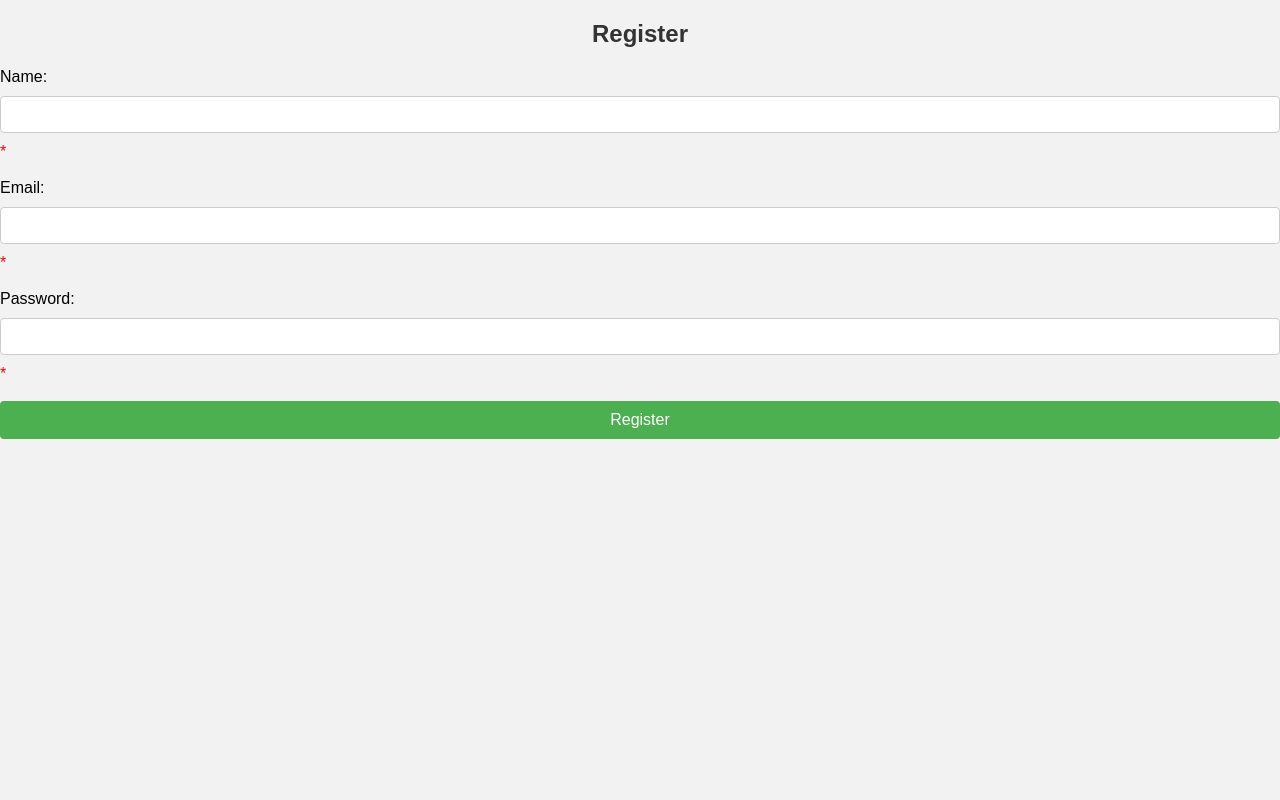
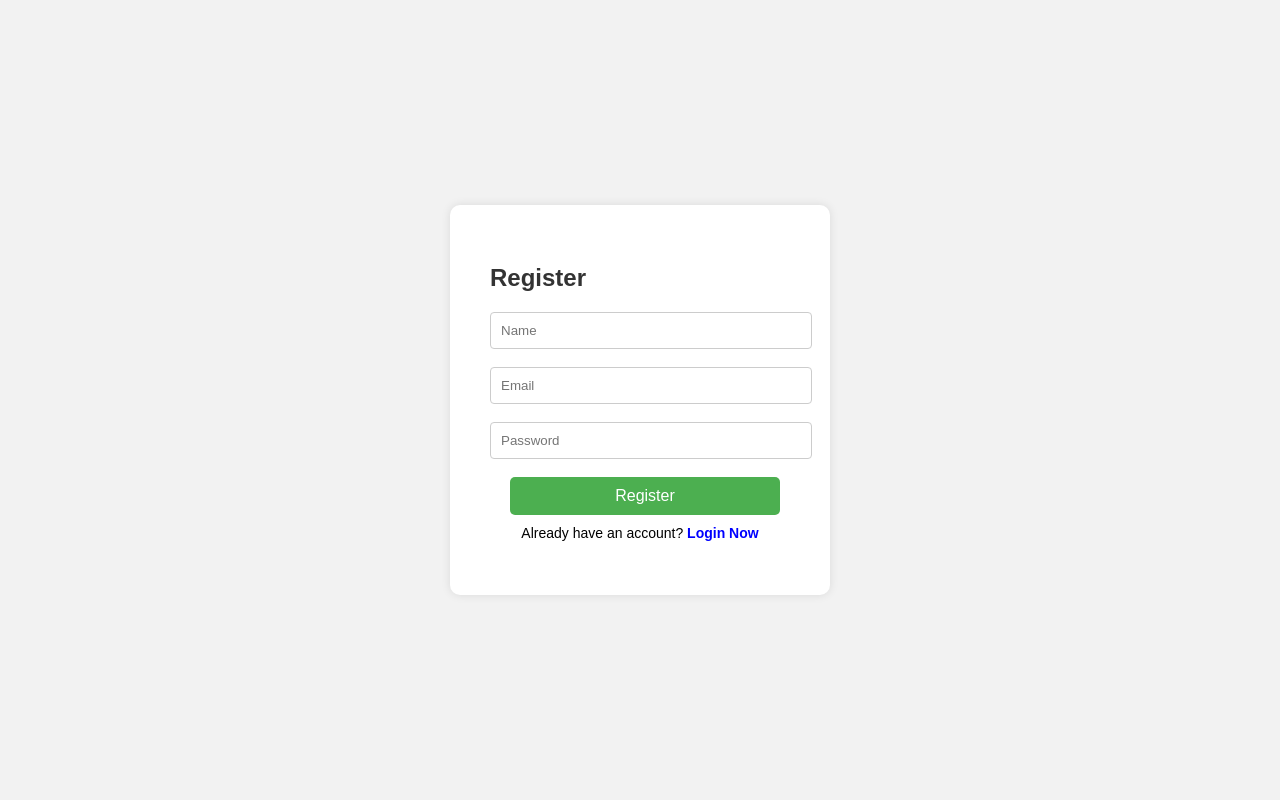
Before and after one commit to arburhan/mini-social-media-php, a PHP site: page /registration.php in a window 1280 px wide. Run offline with PHP 8.4, Linux system fonts and the light colour scheme.

Commit message:
enhance login and registration pages with improved styling and error handling

```diff
--- a/login.php
+++ b/login.php
@@ -9,11 +9,12 @@
 <body>
     <div class="login-container">
         <h2>Login</h2>
-        <form action="login_process.php" method="post">
+        <form action="" method="post">
             <input type="text" name="username" placeholder="Username" required>
             <input type="password" name="password" placeholder="Password" required>
             <input type="submit" value="Login">
         </form>
+        <p class='regiHere'>You have no account? <span>Registration Now</span></p>
     </div>
 </body>
 </html>
--- a/registration.css
+++ b/registration.css
@@ -1,54 +1,69 @@
 body {
     font-family: Arial, sans-serif;
     background-color: #f2f2f2;
+    display: flex;
+    justify-content: center;
+    align-items: center;
+    height: 100vh;
     margin: 0;
-    padding: 0;
 }
 
 .container {
-    width: 100%;
-    max-width: 500px;
-    margin: 50px auto;
     background-color: #fff;
-    padding: 20px;
+    padding: 40px;
+    border-radius: 10px;
     box-shadow: 0 0 10px rgba(0, 0, 0, 0.1);
-    border-radius: 5px;
+    width: 300px;
 }
 
 h2 {
-    text-align: center;
     margin-bottom: 20px;
     color: #333;
 }
 
+label {
+    display: block;
+    margin-bottom: 5px;
+}
+
 input[type="text"],
-input[type="email"],
 input[type="password"] {
     width: 100%;
     padding: 10px;
-    margin: 10px 0;
+    margin-bottom: 10px 0px;
     border: 1px solid #ccc;
     border-radius: 4px;
-    box-sizing: border-box;
+}
+
+.error {
+    color: red;
+    font-size: 10px;
 }
 
 input[type="submit"] {
-    width: 100%;
+    margin-left: 20px;
+    width: 90%;
+    padding: 10px;
     background-color: #4CAF50;
+    border: none;
+    border-radius: 5px;
     color: white;
-    padding: 10px;
-    border: none;
-    border-radius: 4px;
+    font-size: 16px;
     cursor: pointer;
-    font-size: 16px;
 }
 
 input[type="submit"]:hover {
     background-color: #45a049;
 }
 
-.error {
-    color: red;
-    margin: 10px 0;
+.loginHere {
     text-align: center;
+    margin-top: 10px;
+    font-size: 14px;
 }
+
+.loginHere>span {
+    color: blue;
+    cursor: pointer;
+    font-weight: bold;
+}
--- a/registration.php
+++ b/registration.php
@@ -7,7 +7,7 @@
     <link rel="stylesheet" href="registration.css">
 </head>
 <body>
-    <div class="registration-form">
+    <div class="container">
         <h2>Register</h2>
         <?php
         $nameErr = $emailErr = $passwordErr = "";
@@ -51,20 +51,18 @@
         ?>
 
         <form method="post" action="<?php echo htmlspecialchars($_SERVER["PHP_SELF"]);?>">
-            <label for="name">Name:</label>
-            <input type="text" id="name" name="name" value="<?php echo $name;?>">
-            <span class="error">* <?php echo $nameErr;?></span>
-            <br><br>
-            <label for="email">Email:</label>
-            <input type="text" id="email" name="email" value="<?php echo $email;?>">
-            <span class="error">* <?php echo $emailErr;?></span>
-            <br><br>
-            <label for="password">Password:</label>
-            <input type="password" id="password" name="password" value="<?php echo $password;?>">
-            <span class="error">* <?php echo $passwordErr;?></span>
-            <br><br>
+            <input type="text" id="name" name="name" placeholder='Name' value="<?php echo $name;?>">
+            <span class="error"> <?php echo $nameErr;?></span>
+            <br>
+            <input type="text" id="email" name="email" placeholder='Email' value="<?php echo $email;?>">
+            <span class="error"> <?php echo $emailErr;?></span>
+            <br>
+            <input type="password" id="password" name="password" placeholder='Password' value="<?php echo $password;?>">
+            <span class="error"> <?php echo $passwordErr;?></span>
+            <br>
             <input type="submit" name="submit" value="Register">
         </form>
+        <p class='loginHere'>Already have an account? <span>Login Now</span></p>
     </div>
 </body>
 </html>
```
Also changed, not shown: login.css (+28 -4 lines), 1 other file.
